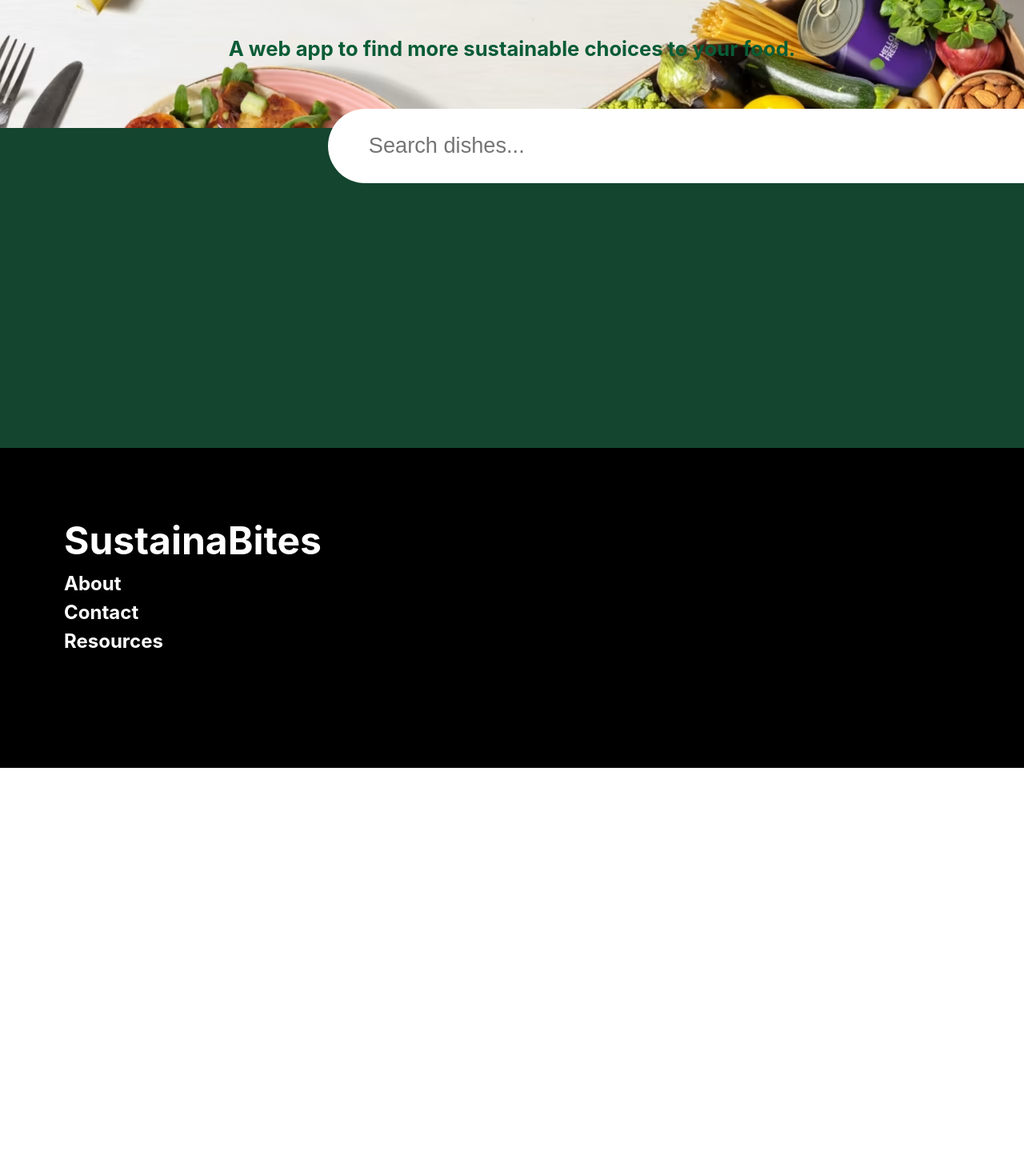
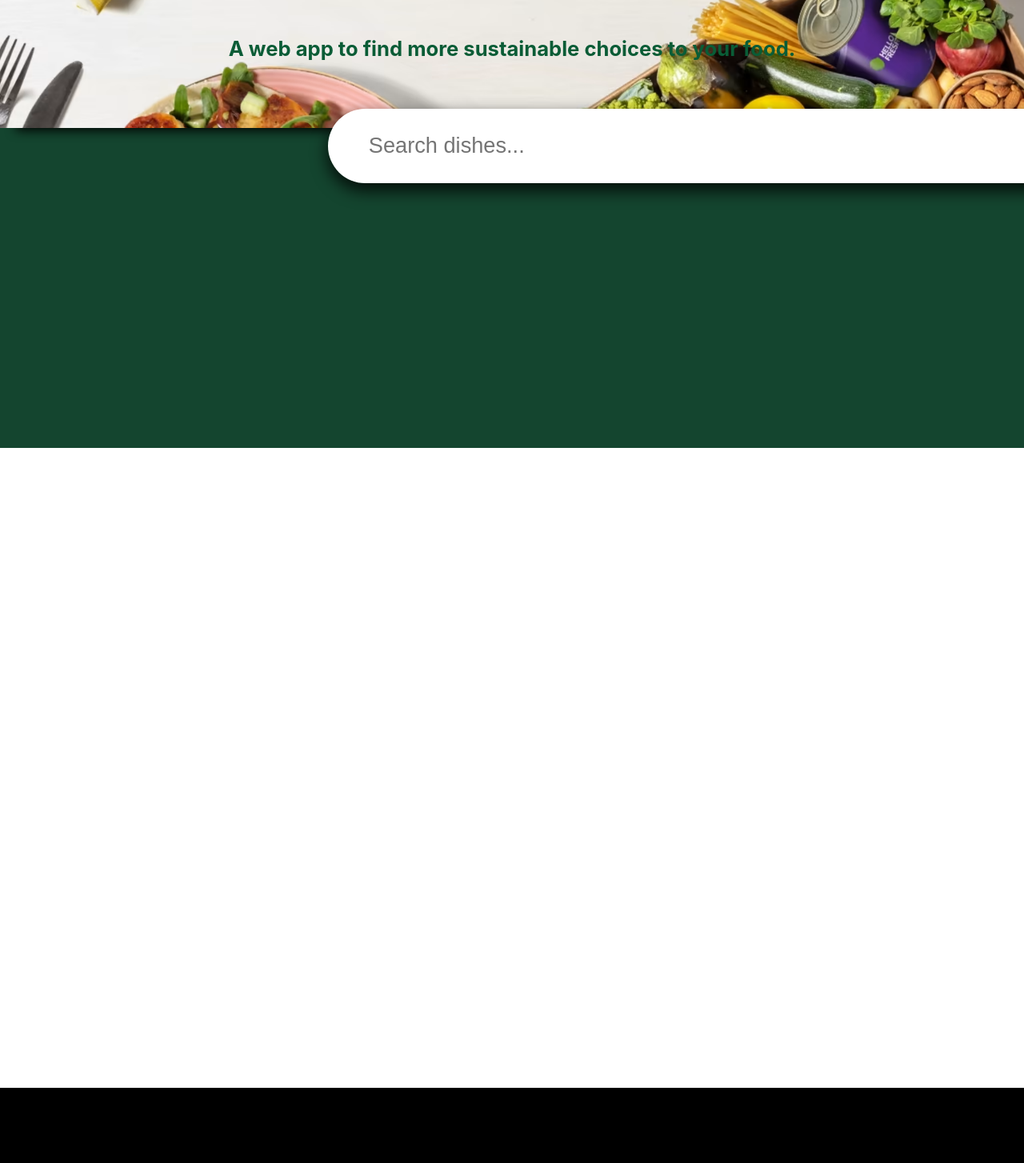
Before and after one commit to anthonyych4n/Sustainabite, a React (Vite) app: page / in a window 1280 px wide. Shown: the part 240-1694 px from the top of the page at 80% size. Before the commit the page ends 1200 px from the top, so only its background shows below. Built offline with nearby package versions, Linux system fonts and the light colour scheme.

Commit message:
Added details page

```diff
--- a/src/index.css
+++ b/src/index.css
@@ -64,6 +64,14 @@ input:focus {
   color: var(--middle-main-color);
   font-weight: bold;
 }
+.mainpage3 {
+  display: flex;
+  flex-direction: column;
+  align-items: center;
+  justify-content: center;
+  height: 100vh;
+}
+
 
 .mainpage2 {
   display: flex;
@@ -84,6 +92,7 @@ input:focus {
   background-repeat: no-repeat;
   background-size: cover;
   background-position: center;
+  filter: drop-shadow(20px 3px 7px black);
 }
 
 .titlecontainer {
@@ -96,7 +105,7 @@ input:focus {
 
 .mainpageh1 {
   font-size: 5rem;
-  color: var(--text-primary);
+
 }
 
 .image1 {
@@ -116,9 +125,11 @@ input:focus {
   flex-direction: column;
   align-items: center;
   position: absolute;
+  border-radius: 50px;
   top: 47%;
   left: 32%;
   gap: 1rem;
+  box-shadow: 0px 9px 20px 1px rgba(0,0,0,0.78);
 }
 
 /* Footer */
--- a/src/pages/MainPage.jsx
+++ b/src/pages/MainPage.jsx
@@ -13,11 +13,20 @@ function MainPage({ setQuery, query }) {
             <p>A web app to find more sustainable choices to your food.</p>
           </div>
         </div>
+
         <div className="searchcontainer">
           <Search setQuery={setQuery} query={query} />
         </div>
 
         <div className="mainpage2"></div>
+
+        <div className="mainpage3"></div>
+          <div className= "detailscontainer">
+          <h2></h2>
+          <p>
+          </p>
+
+          </div>
       </section>
       <section className="footer">
         <Footer />
```
